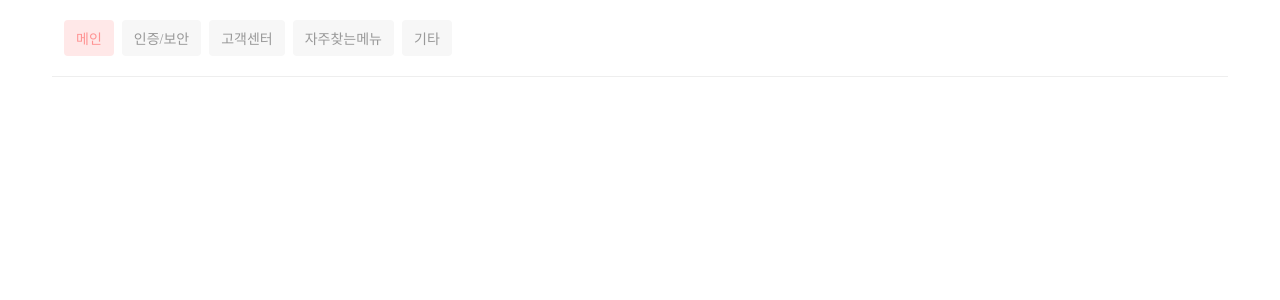
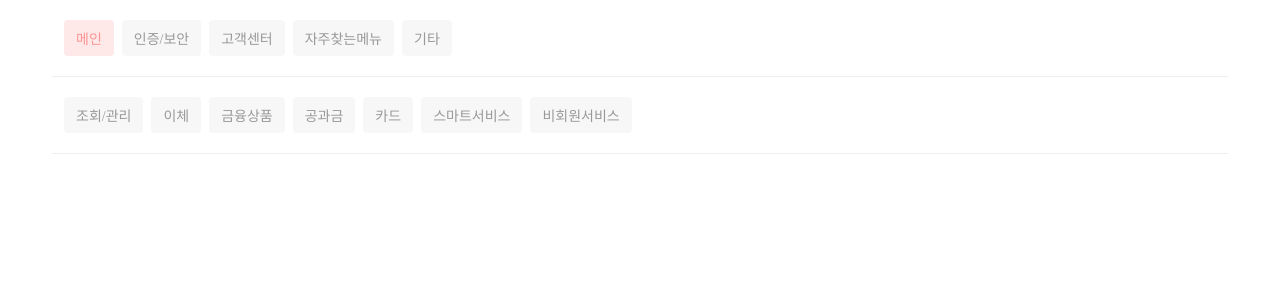
Before and after one commit to hayoung-jeremy/study-redux-2, a React (Create React App) app: page / in a window 1280 px wide. Shown: the top 300 px of the page. Built offline with nearby package versions, Linux system fonts and the light colour scheme.

Commit message:
KJ_SB as a prop from parent to childrens

```diff
--- a/src/components/DataD1List.js
+++ b/src/components/DataD1List.js
@@ -1,15 +1,12 @@
 import React, { useState } from "react";
-import data_personal from "../db/data_personal.json";
 import { v4 as uuidv4 } from "uuid";
 import { Link } from "react-router-dom";
 
-const DataD1List = () => {
-  // 광주은행 메뉴트리
-  const [KJ_SB] = data_personal;
-
+const DataD1List = ({ KJ_SB }) => {
   const [clickedItem, setClickedItem] = useState(0);
 
-  const ListItems = ({ index, value }) => (
+  const ListItems = ({ index, value }) => {
+    return (
       <li
         className={`btn ${clickedItem === index ? "btn-clicked" : ""}`}
         onClick={() => setClickedItem(index)}
@@ -17,6 +14,7 @@ const DataD1List = () => {
         <Link>{value}</Link>
       </li>
     );
+  };
 
   const TitleList = () => {
     const depth_01_title = KJ_SB.menus.map((item, index) => {
--- a/src/components/DataD2List.js
+++ b/src/components/DataD2List.js
@@ -1,17 +1,12 @@
 import React from "react";
-import data_personal from "../db/data_personal.json";
 import { v4 as uuidv4 } from "uuid";
 import { Link } from "react-router-dom";
 
-const DataD2List = () => {
+const DataD2List = ({ KJ_SB }) => {
   //
   let d2_index = 0;
 
-  // 광주은행 메뉴트리
-  const [KJ_SB] = data_personal; // [ {} ]
-
-  const depth_01__arr = KJ_SB.menus;
-  // console.log(depth_01__arr); // [ {}, {}, {} ... ]
+  const depth_01__arr = KJ_SB.menus; // [ {}, {}, {} ... ]
 
   const depth_02__arr = depth_01__arr.map((item) => {
     return item.menus;
--- a/src/components/ViewDataPersonal.js
+++ b/src/components/ViewDataPersonal.js
@@ -1,20 +1,19 @@
 // components 폴더에는 오직 view만 담당하는 component 들을 구성한다.
 import React from "react";
+import { HashRouter, Route, Switch } from "react-router-dom";
+import data_personal from "../db/data_personal.json";
 import DataD1List from "./DataD1List";
 import DataD2List from "./DataD2List";
-import { HashRouter, Route, Switch } from "react-router-dom";
 
 const ViewDataPersonal = () => {
+  const [KJ_SB] = data_personal;
+
   return (
     <HashRouter>
       <section>
         <h2 className="blind">rendering personal banking data here</h2>
-        <DataD1List />
-        <Switch>
-          <Route path="/depth_02">
-            <DataD2List />
-          </Route>
-        </Switch>
+        <DataD1List KJ_SB={KJ_SB} />
+        <DataD2List KJ_SB={KJ_SB} />
       </section>
     </HashRouter>
   );
```
Lines whose indentation alone changed are shown as unchanged.
